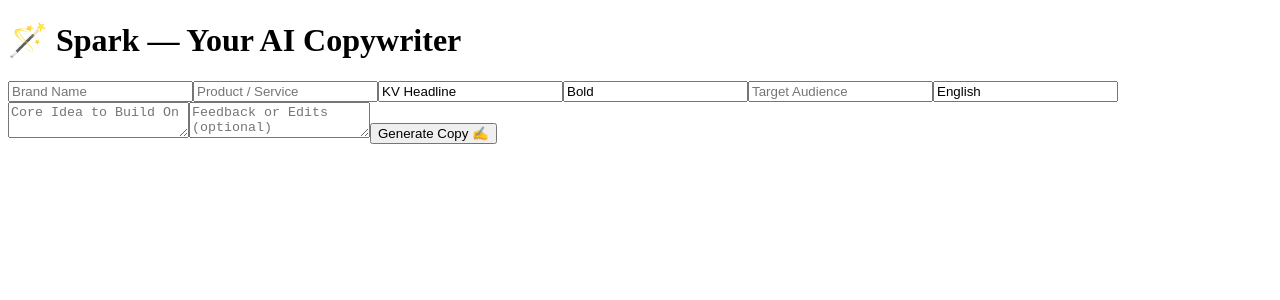
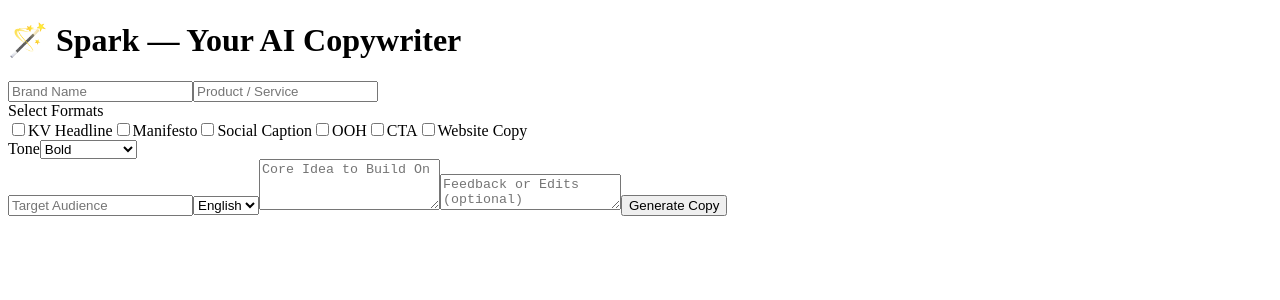
Before and after one commit to KangoSpark/spark-ai-writer, a Next.js app: page / in a window 1280 px wide. Shown: the top 300 px of the page. Built offline with nearby package versions, Linux system fonts and the light colour scheme.

Commit message:
Add files via upload

```diff
--- a/pages/index.js
+++ b/pages/index.js
@@ -1,10 +1,13 @@
 
 import React, { useState } from "react";
+
+const formats = ["KV Headline", "Manifesto", "Social Caption", "OOH", "CTA", "Website Copy"];
+const tones = ["Funny", "Emotional", "Bold", "Inviting", "Urgent", "Premium", "Friendly", "Authoritative"];
 
 const SparkWriter = () => {
   const [brand, setBrand] = useState("");
   const [product, setProduct] = useState("");
-  const [format, setFormat] = useState("KV Headline");
+  const [selectedFormats, setSelectedFormats] = useState([]);
   const [tone, setTone] = useState("Bold");
   const [audience, setAudience] = useState("");
   const [language, setLanguage] = useState("English");
@@ -13,20 +16,31 @@ const SparkWriter = () => {
   const [loading, setLoading] = useState(false);
   const [output, setOutput] = useState("");
 
+  const toggleFormat = (format) => {
+    setSelectedFormats(prev =>
+      prev.includes(format) ? prev.filter(f => f !== format) : [...prev, format]
+    );
+  };
+
   const handleSubmit = async () => {
     setLoading(true);
     const prompt = `
-You are Spark — an AI-powered creative copywriter.
-Generate 5 headline options, body copy, and CTA based on:
+You are Spark — an AI copywriter. Generate structured outputs for each selected format:
 Brand: ${brand}
-Product/Service: ${product}
-Format: ${format}
+Product: ${product}
+Formats: ${selectedFormats.join(", ")}
 Tone: ${tone}
-Target Audience: ${audience}
+Audience: ${audience}
 Core Idea: ${idea}
 Language: ${language}
 ${feedback ? `Feedback: ${feedback}` : ""}
-Ensure tone, clarity, and creativity. Use modern copywriting style. If Arabic, localize thoughtfully.`;
+
+Return each format as a row in a table with:
+1. Format
+2. English Headline or Body
+3. Arabic Version (if requested)
+4. CTA (if applicable)
+`;
 
     try {
       const response = await fetch("/api/generate", {
@@ -43,22 +57,53 @@ Ensure tone, clarity, and creativity. Use modern copywriting style. If Arabic, l
   };
 
   return (
-    <div className="p-6 max-w-3xl mx-auto">
-      <h1 className="text-3xl font-bold mb-4">🪄 Spark — Your AI Copywriter</h1>
-      <input placeholder="Brand Name" value={brand} onChange={(e) => setBrand(e.target.value)} className="mb-3" />
-      <input placeholder="Product / Service" value={product} onChange={(e) => setProduct(e.target.value)} className="mb-3" />
-      <input placeholder="Format" value={format} onChange={(e) => setFormat(e.target.value)} className="mb-3" />
-      <input placeholder="Tone" value={tone} onChange={(e) => setTone(e.target.value)} className="mb-3" />
-      <input placeholder="Target Audience" value={audience} onChange={(e) => setAudience(e.target.value)} className="mb-3" />
-      <input placeholder="Language" value={language} onChange={(e) => setLanguage(e.target.value)} className="mb-3" />
-      <textarea placeholder="Core Idea to Build On" value={idea} onChange={(e) => setIdea(e.target.value)} className="mb-3" />
-      <textarea placeholder="Feedback or Edits (optional)" value={feedback} onChange={(e) => setFeedback(e.target.value)} className="mb-3" />
-      <button onClick={handleSubmit} disabled={loading} className="w-full mb-4">
-        {loading ? "Writing..." : "Generate Copy ✍️"}
+    <div className="p-6 max-w-4xl mx-auto">
+      <h1 className="text-3xl font-bold mb-6">🪄 Spark — Your AI Copywriter</h1>
+
+      <input placeholder="Brand Name" value={brand} onChange={(e) => setBrand(e.target.value)} className="mb-3 w-full p-2 border" />
+      <input placeholder="Product / Service" value={product} onChange={(e) => setProduct(e.target.value)} className="mb-3 w-full p-2 border" />
+
+      <div className="mb-3">
+        <label className="block font-medium mb-1">Select Formats</label>
+        <div className="flex flex-wrap gap-2">
+          {formats.map(format => (
+            <label key={format} className="flex items-center gap-1">
+              <input
+                type="checkbox"
+                value={format}
+                checked={selectedFormats.includes(format)}
+                onChange={() => toggleFormat(format)}
+              />
+              {format}
+            </label>
+          ))}
+        </div>
+      </div>
+
+      <div className="mb-3">
+        <label className="block font-medium mb-1">Tone</label>
+        <select value={tone} onChange={(e) => setTone(e.target.value)} className="w-full p-2 border">
+          {tones.map(t => <option key={t} value={t}>{t}</option>)}
+        </select>
+      </div>
+
+      <input placeholder="Target Audience" value={audience} onChange={(e) => setAudience(e.target.value)} className="mb-3 w-full p-2 border" />
+      <select value={language} onChange={(e) => setLanguage(e.target.value)} className="mb-3 w-full p-2 border">
+        <option value="English">English</option>
+        <option value="Arabic">Arabic</option>
+        <option value="Both">Both</option>
+      </select>
+
+      <textarea placeholder="Core Idea to Build On" value={idea} onChange={(e) => setIdea(e.target.value)} className="mb-3 w-full p-2 border" rows={3} />
+      <textarea placeholder="Feedback or Edits (optional)" value={feedback} onChange={(e) => setFeedback(e.target.value)} className="mb-3 w-full p-2 border" rows={2} />
+
+      <button onClick={handleSubmit} disabled={loading} className="w-full bg-black text-white py-2 rounded">
+        {loading ? "Generating..." : "Generate Copy"}
       </button>
+
       {output && (
-        <div className="bg-gray-100 p-4 rounded-lg whitespace-pre-wrap">
-          <h2 className="font-semibold text-xl mb-2">📋 Output:</h2>
+        <div className="bg-gray-100 p-4 mt-6 rounded-lg whitespace-pre-wrap">
+          <h2 className="text-xl font-semibold mb-2">📋 Output Table:</h2>
           {output}
         </div>
       )}
```
